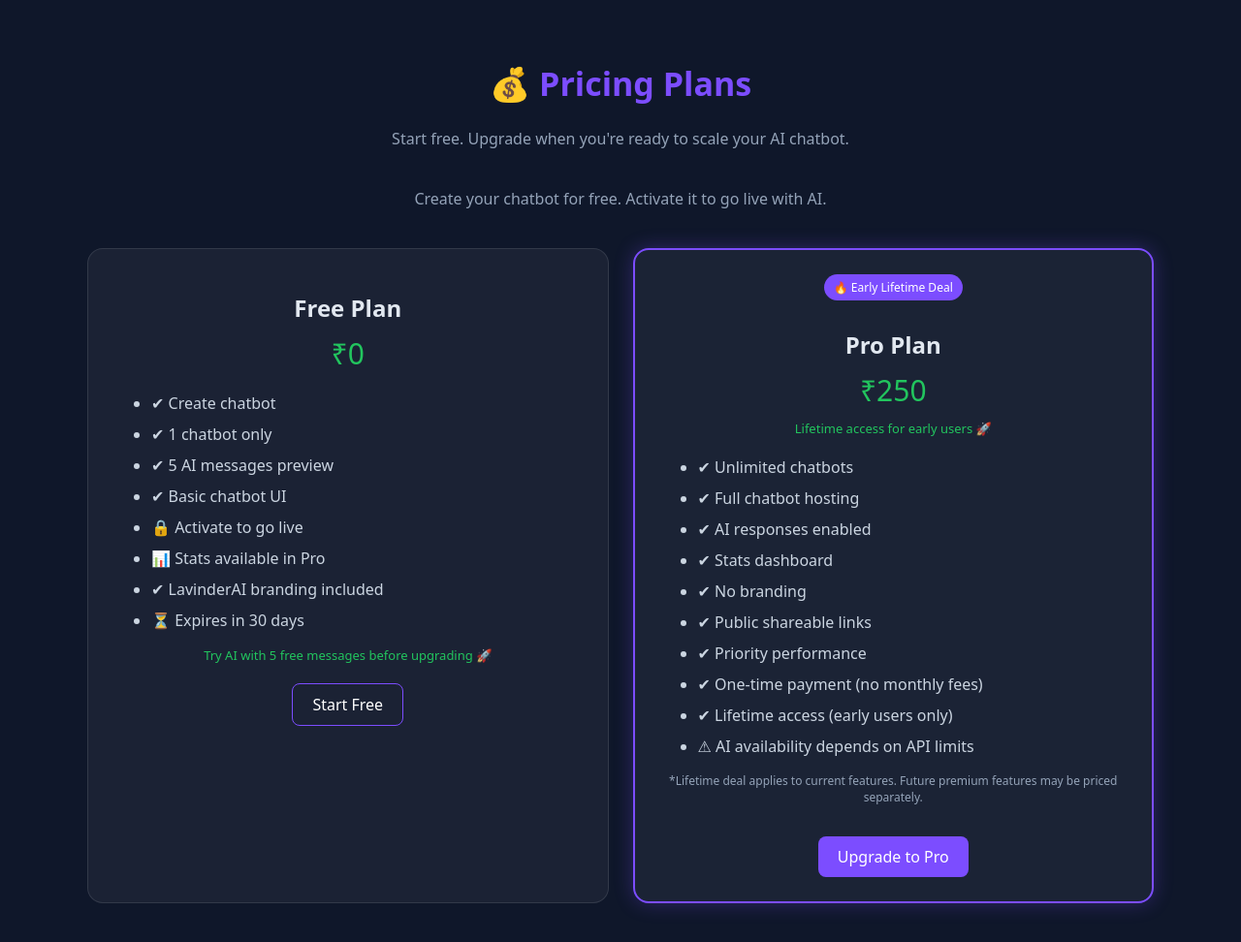
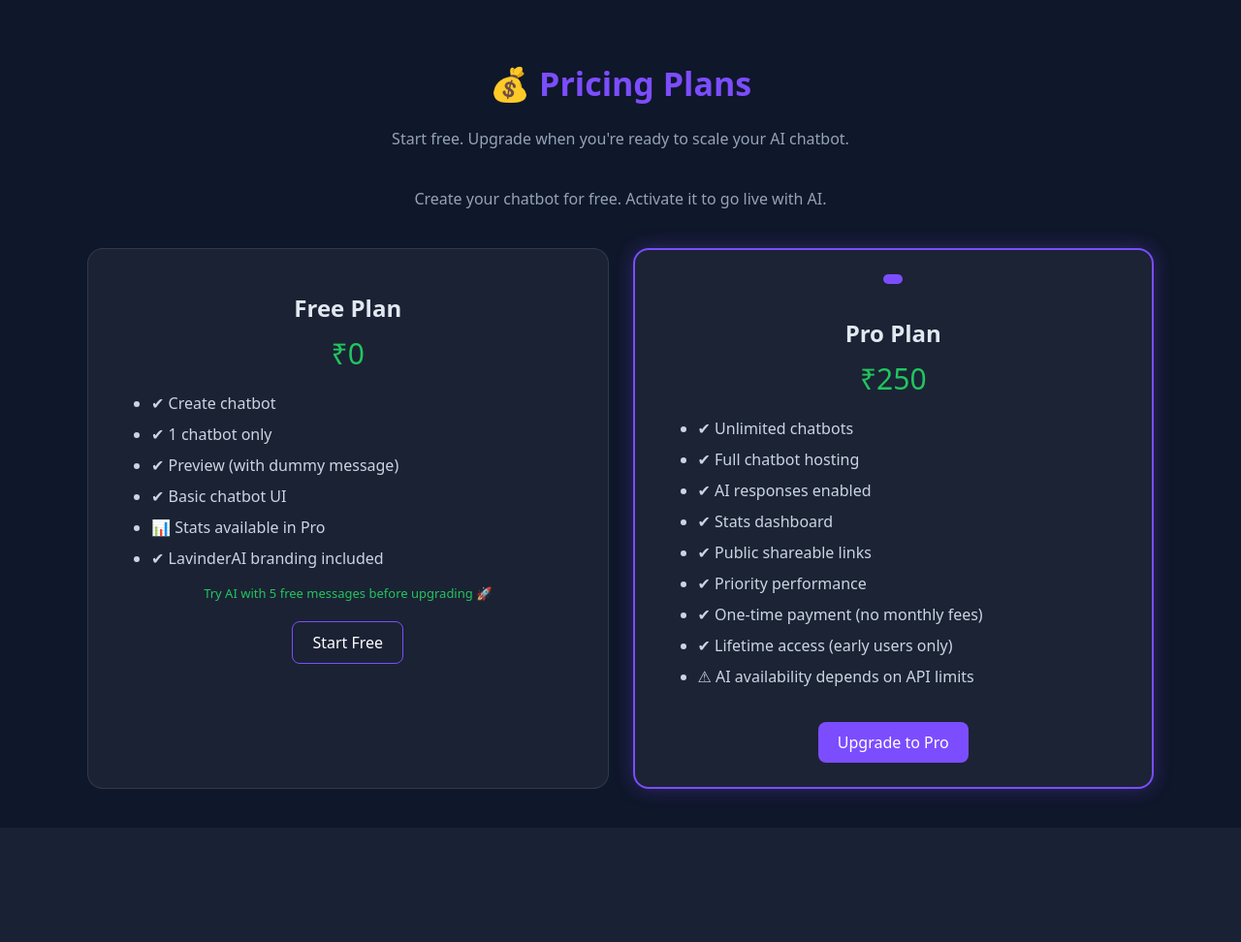
Before and after one commit to sorathiya903/lavinderai, a Python web app: template templates/price.html in a window 1280 px wide. Shown: the whole page at 97% size. After the commit the page ends 817 px from the top, so only its background shows below. Run offline with Jinja, Linux system fonts and the light colour scheme; the template is opened without the code that fills it, so the values that code supplies are empty.

Commit message:
Modify features and remove early lifetime deal message
Updated features list and removed early deal note.

```diff
--- a/templates/price.html
+++ b/templates/price.html
@@ -137,12 +137,12 @@ Create your chatbot for free. Activate it to go live with AI.
       <ul class="features">
   <li>✔ Create chatbot</li>
   <li>✔ 1 chatbot only</li>
-  <li>✔ 5 AI messages preview</li>
+  <li>✔ Preview (with dummy message)</li>
   <li>✔ Basic chatbot UI</li>
-  <li>🔒 Activate to go live</li>
+
   <li>📊 Stats available in Pro</li>
   <li>✔ LavinderAI branding included</li>
-  <li>⏳ Expires in 30 days</li>
+
 </ul>
 
       <div class="preview">
@@ -154,27 +154,25 @@ Create your chatbot for free. Activate it to go live with AI.
 
     <!-- PRO PLAN -->
     <div class="plan pro">
-      <div class="badge">🔥 Early Lifetime Deal</div>
+      <div class="badge"></div>
       <h2>Pro Plan</h2>
 <div class="price">₹250 </div>
   <div style="font-size:13px; color:#22c55e; margin-top:6px;">
-  Lifetime access for early users 🚀
+
 </div>
       <ul class="features">
         <li>✔ Unlimited chatbots</li>
         <li>✔ Full chatbot hosting</li>
         <li>✔ AI responses enabled</li>
         <li>✔ Stats dashboard</li>
-        <li>✔ No branding</li>
+
         <li>✔ Public shareable links</li>
         <li>✔ Priority performance</li>
         <li>✔ One-time payment (no monthly fees)</li>
 <li>✔ Lifetime access (early users only)</li>
 <li>⚠ AI availability depends on API limits</li>
      </ul>
-<p style="font-size:12px; color:#94a3b8; margin-top:15px;">
-  *Lifetime deal applies to current features. Future premium features may be priced separately.
-</p>
+
       <a href="/upgrade" class="btn">Upgrade to Pro</a>
     </div>
 
```
